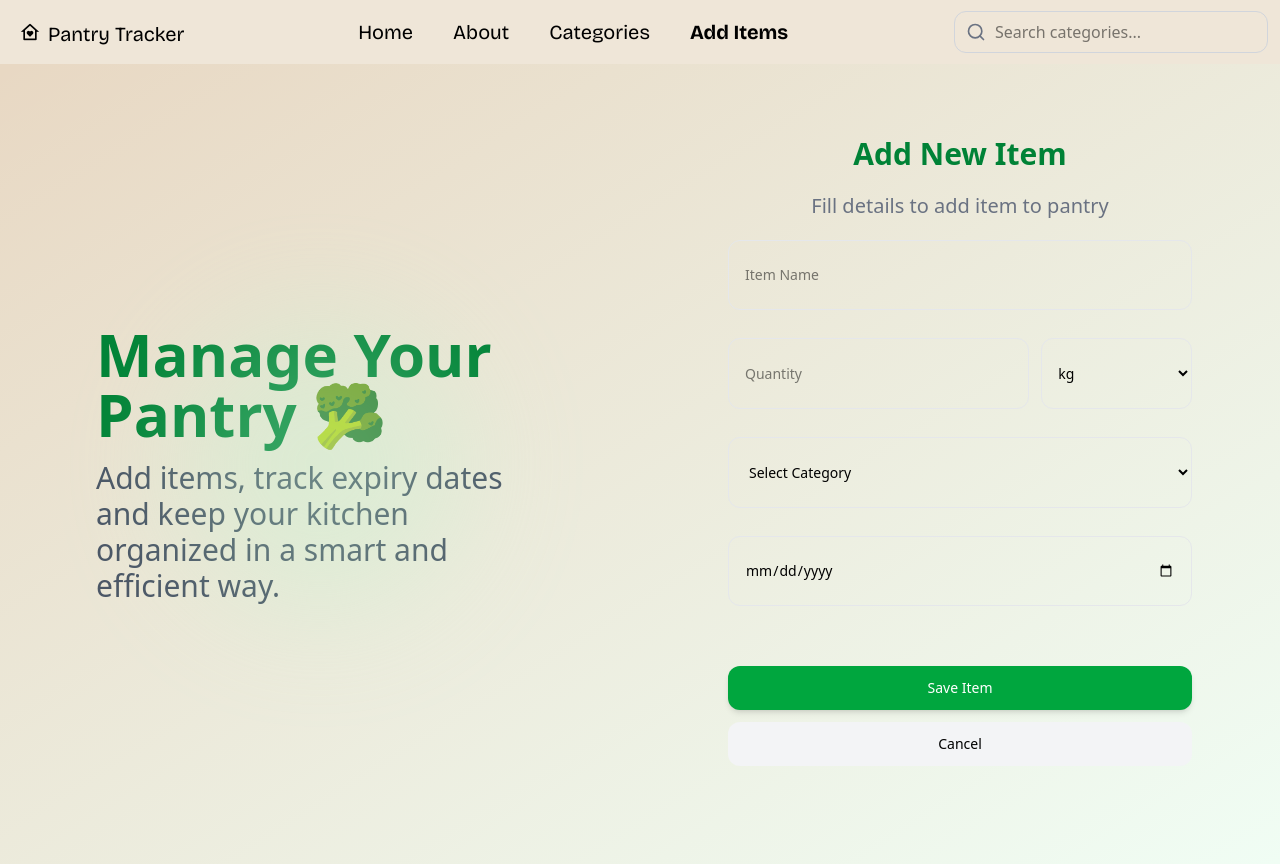
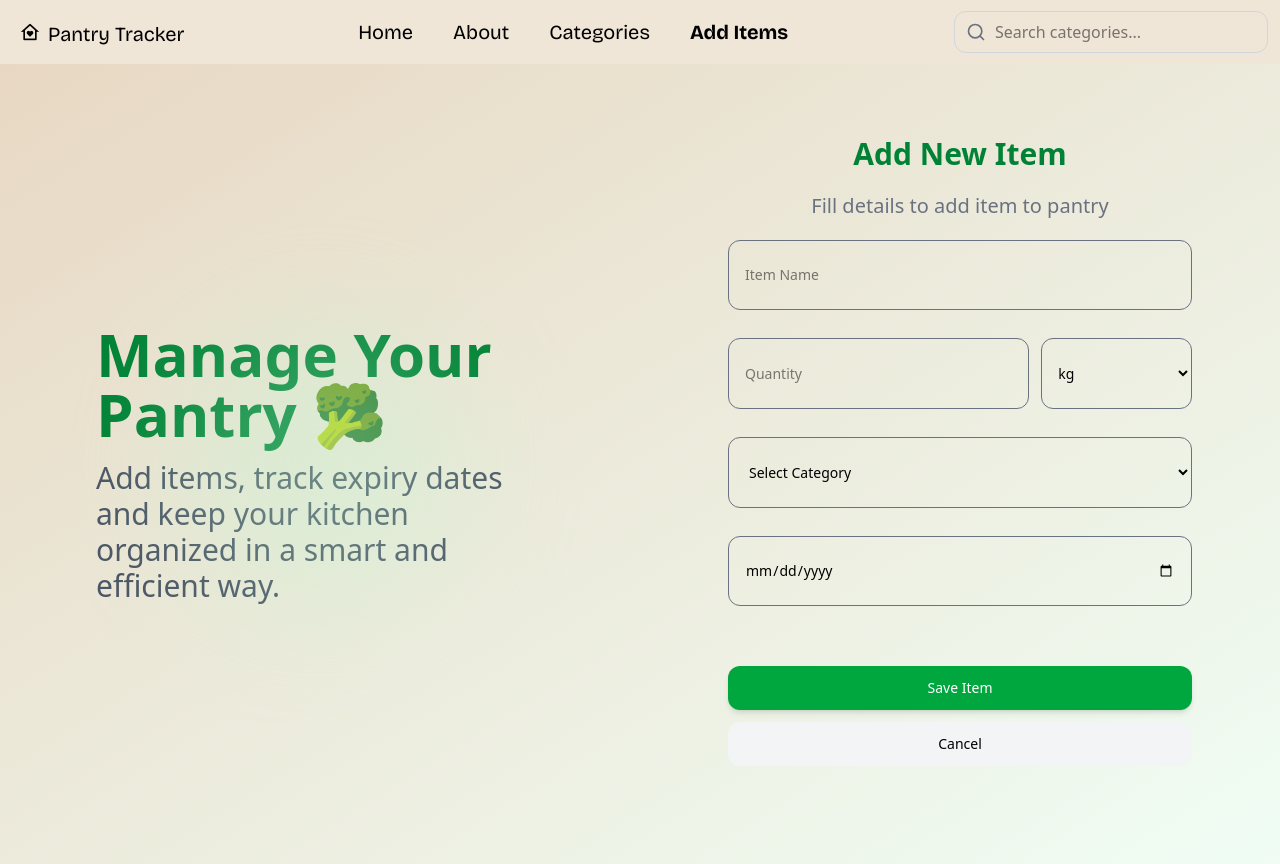
Before and after one commit to diyameghani26/pantry-tracker, a React (Vite) app: page /additems in a window 1280 px wide. Built offline with nearby package versions, Linux system fonts and the light colour scheme.

Commit message:
border set

```diff
--- a/src/pages/AddItems.jsx
+++ b/src/pages/AddItems.jsx
@@ -101,7 +101,7 @@ const AddItems = ({ onAdd, categories }) => {
               placeholder="Item Name"
               value={itemName}
               onChange={(e) => setItemName(e.target.value)}
-              className="w-full border border-gray-200 rounded-xl px-4 py-6 text-sm focus:ring-2 focus:ring-green-400 outline-none"
+              className="w-full border border-gray-500 rounded-xl px-4 py-6 text-sm focus:ring-2 focus:ring-green-400 outline-none"
             />
 
             {/* Quantity + Unit */}
@@ -113,12 +113,12 @@ const AddItems = ({ onAdd, categories }) => {
                 placeholder="Quantity"
                 value={quantity}
                 onChange={(e) => setQuantity(e.target.value)}
-                className="w-2/3 border border-gray-200 rounded-xl px-4  p py-6 text-sm focus:ring-2 focus:ring-green-400 outline-none"
+                className="w-2/3 border border-gray-500 rounded-xl px-4  p py-6 text-sm focus:ring-2 focus:ring-green-400 outline-none"
               />
               <select
                 value={unit}
                 onChange={(e) => setUnit(e.target.value)}
-                className="w-1/3 border border-gray-200 rounded-xl px-3 py-6 text-sm focus:ring-2 focus:ring-green-400 outline-none"
+                className="w-1/3 border border-gray-500 rounded-xl px-3 py-6 text-sm focus:ring-2 focus:ring-green-400 outline-none"
               >
                 <option value="kg">kg</option>
                 <option value="g">g</option>
@@ -133,7 +133,7 @@ const AddItems = ({ onAdd, categories }) => {
             <select
               value={category}
               onChange={(e) => setCategory(e.target.value)}
-              className="w-full border border-gray-200 rounded-xl px-4 py-6 text-sm focus:ring-2 focus:ring-green-400 outline-none"
+              className="w-full border border-gray-500 rounded-xl px-4 py-6 text-sm focus:ring-2 focus:ring-green-400 outline-none"
             >
               <option value="">Select Category</option>
               {categories.map((cat) => (
@@ -149,7 +149,7 @@ const AddItems = ({ onAdd, categories }) => {
               value={expiryDate}
               min={new Date().toISOString().split("T")[0]}
               onChange={(e) => setExpiryDate(e.target.value)}
-              className="w-full border border-gray-200 rounded-xl px-4 py-6 text-sm focus:ring-2 focus:ring-green-400 outline-none"
+              className="w-full border border-gray-500 rounded-xl px-4 py-6 text-sm focus:ring-2 focus:ring-green-400 outline-none text-black"
             />
 
             {/* Buttons */}
```
